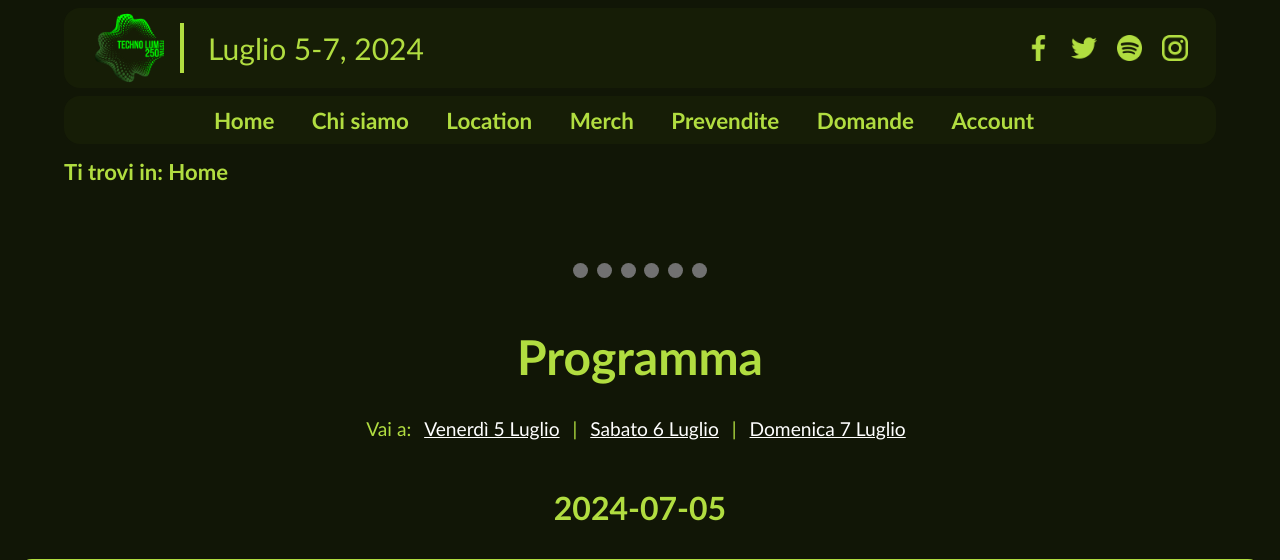
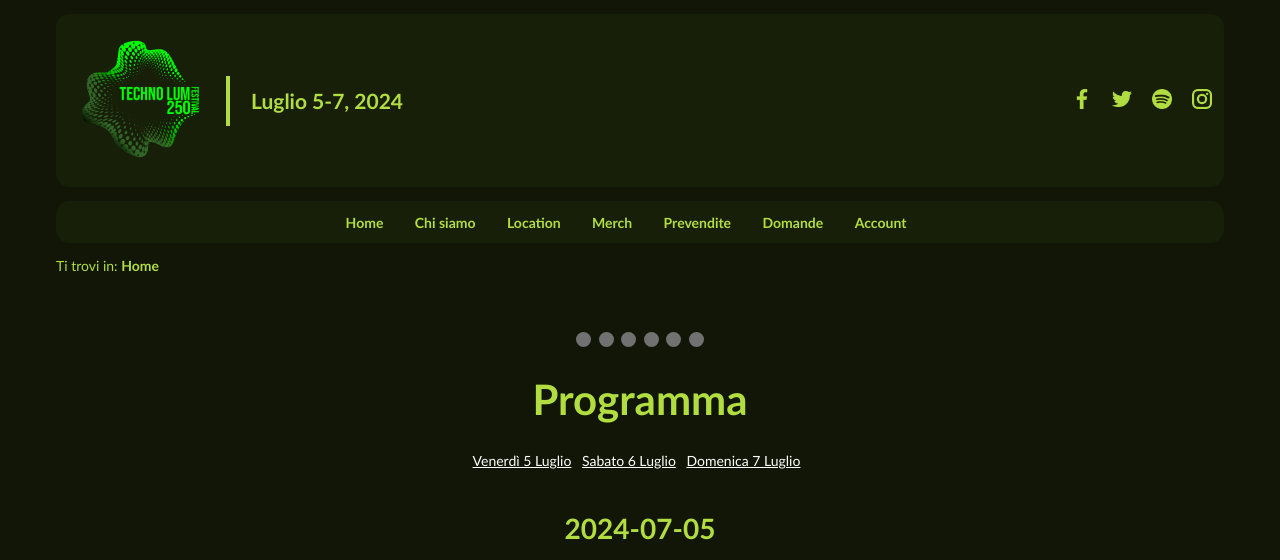
Before and after one commit to lonewalker0/progetto-tecweb, a PHP site: page / in a window 1280 px wide. Shown: the top 560 px of the page. Run offline with PHP 8.4, Linux system fonts and the light colour scheme; data comes from the database, SQL or seed files in the repository; data that the repository does not hold is empty.

Commit message:
basta mi sono rotto fr

```diff
--- a/Src/src/css/newstyle.css
+++ b/Src/src/css/newstyle.css
@@ -5,6 +5,7 @@
   scroll-padding-top: 2rem;
   scroll-behavior: smooth;
   box-sizing: border-box;
+  font-size: 14px;
 }
 
 :root {
@@ -12,22 +13,22 @@
   --verde-scuro: #111606;
   --link: #0000C7;
   --visited-link: #6B006B;
+  --verde-scurino:rgba(24, 31, 8);
   --alt-link: white;
   --alt-visited-link: yellow;
 
 }
 
-img {
-  width: 100%;
-}
+
 
 body {
   background-color: var(--verde-scuro);
   color: var(--verde-lime);
   max-width: 1920px;
-  font-size: 1.2rem;
   background-size: cover;
   height: 100%;
+  display: flex;
+  flex-direction: column;
 }
 
 h1 {
@@ -35,9 +36,7 @@ h1 {
   padding: 1rem;
   color: var(--verde-lime);
   font-size: 3rem;
-  font-weight: 500;
   font-weight: bold;
-  margin-top: 20px;
 }
 
 h2 {
@@ -45,7 +44,6 @@ h2 {
   padding: 1rem;
   color: var(--verde-nero);
   font-size: 2rem;
-  font-weight: 500;
   font-weight: bold;
 }
 
@@ -53,7 +51,6 @@ h3 {
   padding: 1rem;
   color: var(--verde-nero);
   font-size: 1.8rem;
-  font-weight: 400;
   font-weight: bold;
 }
 a:link {
@@ -72,12 +69,8 @@ a:visited {
 /* Header */
 
 header {
-  position: fixed;
-  top: 0;
   width: calc(100% - 8rem);
-  margin: 1rem 4rem 1rem 4rem;
-  z-index: 10;
-  margin-top: 0;
+  margin: 1rem 4rem 1rem 4rem
 
   /* border: solid;
   border-color: blue; */
@@ -87,11 +80,8 @@ header {
   display: flex;
   justify-content: space-between;
   align-items: center;
-  margin: 0.5rem 0 0.5rem 0;
-  padding: 1rem;
-  height: 5rem;
   border-radius: 1rem;
-  background-color: rgba(24, 31, 8, 0.85);
+  background-color: var(--verde-scurino );
 
   /* border: solid;
   border-color: purple; */
@@ -100,8 +90,6 @@ header {
 #left-group {
   display: flex;
   align-items: center;
-  /* border: solid;
-  border-color: white; */
 }
 
 #logo a {
@@ -109,15 +97,13 @@ header {
   line-height: 0; /* Removes any extra line-height space */
   padding: 0; /* Ensures there's no extra padding */
   height: auto; /* Ensures the anchor height matches the image if the image height is variable */
-  max-height: 100px; /* Matches the max-height of the image to constrain the anchor */
+  max-height: 170px; /* Matches the max-height of the image to constrain the anchor */
   transition: all 0.5s ease-in-out;
 }
 
 #logo img {
-  height: auto; /* Maintains aspect ratio */
+  height: 170px;
   width: auto; /* Adjusts width as per your logo's aspect ratio */
-  max-height: 100px; /* Adjusts to the desired size */
-  display: flex; /* Removes default inline spacing */
   max-width: 100%; /* Ensures image is not bigger than its container */
 }
 
@@ -133,12 +119,10 @@ header {
 #aiutoSkipnav a:focus {
   overflow: visible;
   position: static;
-  color: white;
-  border-radius: 15px; /* Rounded corners */
+  background-color: #B1DD40;
+  color: #111606;
+  border-radius: 3;
   text-align: center;
-  font-weight: bold;
-  cursor: pointer; /* Change cursor to pointer to indicate it's clickable */
-  box-shadow: 0 4px 8px rgba(0, 0, 0, 0.2);
 }
 
 #aiutoSkipnav:focus,
@@ -147,11 +131,9 @@ header {
 }
 
 #logo a img {
-  height: auto;
   width: auto;
-  max-height: 100px;
-  display: block;
-  max-width: 100%;
+  height: 170px;
+  align-self: center;
 }
 
 #vertical-bar-container {
@@ -166,8 +148,9 @@ header {
   margin-left: 1.5rem;
 }
 
-#countdown-data p {
-  font-size: 30px;
+#countdown-data p{
+  font-size: 1.5rem;
+  font-weight: bold;
 }
 
 .show {
@@ -183,9 +166,6 @@ header {
   align-items: center;
   margin-top: 1rem;
   padding: 2px;
-
-  /* border: solid;
-  border-color: violet; */
 }
 
 .icons img {
@@ -210,24 +190,28 @@ header {
 /* Navigation Menu */
 
 .menu {
-  top: 5rem;
-  position: fixed;
   width: calc(100% - 8rem);
-  margin: 1rem 4rem 1rem 4rem;
+  margin: 0rem 4rem 0rem 4rem;
   height: 3rem;
   display: inline-flex;
   align-items: center;
   justify-content: center;
   font-size: 1.4rem;
-  font-weight: 400;
   font-weight: bold;
-  z-index: 10;
-  background-color: rgba(24, 31, 8, 0.85);
+  background-color: var(--verde-scurino);
   border-radius: 1rem;
+}
 
-  /* border: solid;
-  border-color: red; */
+.fixed-menu {
+  position: fixed;
+  z-index: 100;
 }
+.fixed-menu + * {
+  padding-top: 3rem; /* Same as the height of the fixed menu */
+}
+
+
+
 
 .menu ul {
   list-style: none;
@@ -283,24 +267,14 @@ nav.menu a:hover > div#punto-dom {
 /* Breadcrumb */
 
 #breadcrumb {
-  position: relative;
-  top: 8.5rem;
-  display: flex;
   width: 100%;
-  height: 2em;
   width: calc(100% - 8rem);
   margin: 1rem 4rem 1rem 4rem;
   background-color: var(--verde-scuro);
-  display: flex;
-  align-items: center;
-
-  /* border: solid;
-  border-color: brown; */
 }
 
-#breadcrumb p {
+#breadcrumb p span {
   text-align: left;
-  font-size: 1.15em;
   color: var(--dark-bg-color);
   font-weight: bold;
 }
@@ -328,7 +302,7 @@ footer {
 }
 
 .icons img {
-  width: 1.6rem;
+  width: 20px;
   height: auto;
   margin: 0 10px;
   cursor: pointer;
@@ -385,7 +359,6 @@ div#footer-content {
   /*border: solid;
   border-color: red;*/
 }
-
 #navEventi li,
 #navEventi p {
   display: inline-block;
@@ -413,14 +386,11 @@ div#footer-content {
   align-items: center;
   background-color: var(--verde-lime);
   border-radius: 1rem;
-
-  /* border: solid;
-  border-color: purple; */
 }
 
 .programma-entry img {
-  width: 450px;
-  height: 450px;
+  width: 250px;
+  height: 250px;
   border-radius: 4px;
   margin: 1rem;
   box-shadow: 0 0 10px rgba(37, 53, 25, 1);
@@ -431,6 +401,7 @@ div#footer-content {
 
 div.programma-animation,
 div.programma-animation2 {
+
   margin-top: 10px;
   background-color: var(--verde-lime);
   transition: all 1s ease-in-out;
@@ -549,7 +520,7 @@ div.programma-animation2.active {
 .carosello-dinamico {
   position: relative;
   padding: 10px;
-  margin-top: 1.5em;
+
 }
 
 @keyframes fade {
@@ -909,10 +880,8 @@ div.programma-animation2.active {
 /*ERROR 500*/
 
 main {
-  margin-top: 8.1em; /* Adjust the value to move the main section down as needed */
-  min-height: 100%; /* Optional: sets the maximum height for the main section */
-  padding: 0; /* Optional: adds some space inside the main section */
   background-color: var(--light-bg-color);
+  margin: 0rem 2rem 0rem 2rem;;
 }
 
 /*PRIVACY POLICY*/
--- a/Src/src/html/navEventi.html
+++ b/Src/src/html/navEventi.html
@@ -1,11 +1,8 @@
 <nav id="navEventi">
 
   <ul>
-    <p>Vai a: </p>
     <li><a href="#giornata20240705" datetime="2024-07-05">Venerdì 5 Luglio</a></li>
-    <p> | </p>
     <li><a href="#giornata20240706" datetime="2024-07-06">Sabato 6 Luglio</a></li>
-    <p> | </p>
     <li><a href="#giornata20240707" datetime="2024-07-07">Domenica 7 Luglio</a></li>
   </ul>
 </nav>
--- a/Src/src/js/functions.js
+++ b/Src/src/js/functions.js
@@ -24,6 +24,23 @@ document.addEventListener("DOMContentLoaded", function () {
     });
   }
 });
+
+
+document.addEventListener("DOMContentLoaded", function () {
+  var menu = document.querySelector('.menu');
+  var originalMenuPosition = menu.offsetTop; // Get the original top position of the menu
+
+  window.addEventListener('scroll', function() {
+      if (window.scrollY >= originalMenuPosition) {
+          menu.classList.add('fixed-menu');
+      } else {
+          menu.classList.remove('fixed-menu');
+      }
+  });
+});
+
+
+
 
 document.addEventListener("DOMContentLoaded", function () {
   var form = document.getElementById("formLogin");
@@ -412,6 +429,7 @@ function validazioneFormLogin() {
 
 function validazioneFormRegistrazione() {
   const errorContainer = document.getElementById("errorContainerRegistrazione");
+
   errorContainer.innerHTML = "";
   const nome = document.forms["RegistrationForm"]["nome"].value;
   const cognome = document.forms["RegistrationForm"]["cognome"].value;
@@ -494,7 +512,7 @@ function validazioneFormRegistrazione() {
   }
   if(!isValid)
   {
-      errorContainer.scrollIntoView({behavior: 'smooth'});
+    errorContainer.scrollIntoView({behavior: 'smooth'});
   }
   return isValid;
 }
--- a/Src/src/phputilities/indexmainbuilder.php
+++ b/Src/src/phputilities/indexmainbuilder.php
@@ -21,14 +21,14 @@ class IndexMainBuilder
 
         $this->mainHTML =  file_get_contents(__DIR__ . '/../html/carosello.html');
 
-
-        #Loop through the EventEntry instances and generate HTML
+        $this->mainHTML .=  '<div id="programma-menu">';
         $this->mainHTML .= '<h1>Programma';
         $this->mainHTML .= '<div class="programma-animation"></div><div class="programma-animation2"></div></h1>';
 
         $dates = ['2024-07-05', '2024-07-06', '2024-07-07']; //date in programma
 
         $this->mainHTML .=  file_get_contents(__DIR__ . '/../html/navEventi.html');
+        $this->mainHTML .=  '</div>';
 
         foreach ($dates as $date) {
             $this->mainHTML .= "<div id='giornata" . str_replace('-', '', $date) . "'>";
--- a/Src/src/phputilities/processa_acquisto.php
+++ b/Src/src/phputilities/processa_acquisto.php
@@ -29,7 +29,7 @@ if ($_SERVER["REQUEST_METHOD"] == "POST") {
         $prezzo_totale= $quantity * $prezzosingolo;
 
         if(!verificaValore($quantity)){
-            $errors= "<p>deve essere un intero compreso tra 1 e 5!</p>";
+            $errors= "<p>Puoi acquistare al massimo 5 biglietti alla volta!</p>";
             $_SESSION['purchase_result']=$errors;
             header("Location: ../prevendite.php");
             die();
```
